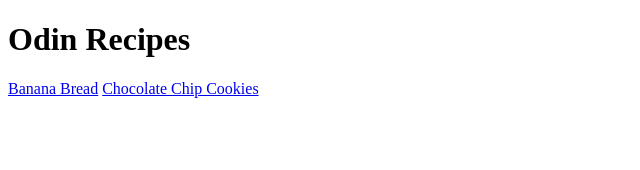
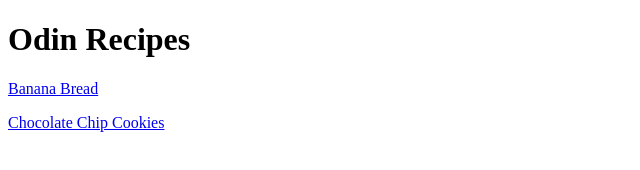
Before and after one commit to Lelden/odin-recipies, a plain HTML site: page index.html in a window 1280 px wide. Shown: the whole page, without its empty margins (0-640 px from the left). Drawn offline with Linux system fonts and the light colour scheme.

Commit message:
Fix typos in code in index and ccc page
Fixed link to picture in ccc page. Fixed formatting in code
of index page for links.

```diff
--- a/index.html
+++ b/index.html
@@ -6,7 +6,7 @@
     </head>
     <body>
         <h1>Odin Recipes</h1>
-        <a href="recipes/banana_bread.html">Banana Bread</a>
-        <a href="recipes/chocolate_chip_cookies.html">Chocolate Chip Cookies</a>
+        <p><a href="recipes/banana_bread.html">Banana Bread</a></p>
+        <p><a href="recipes/chocolate_chip_cookies.html">Chocolate Chip Cookies</a></p>
     </body>
 </html>
```
Also changed, not shown: recipes/chocolate_chip_cookies.html (+2 -2 lines).
